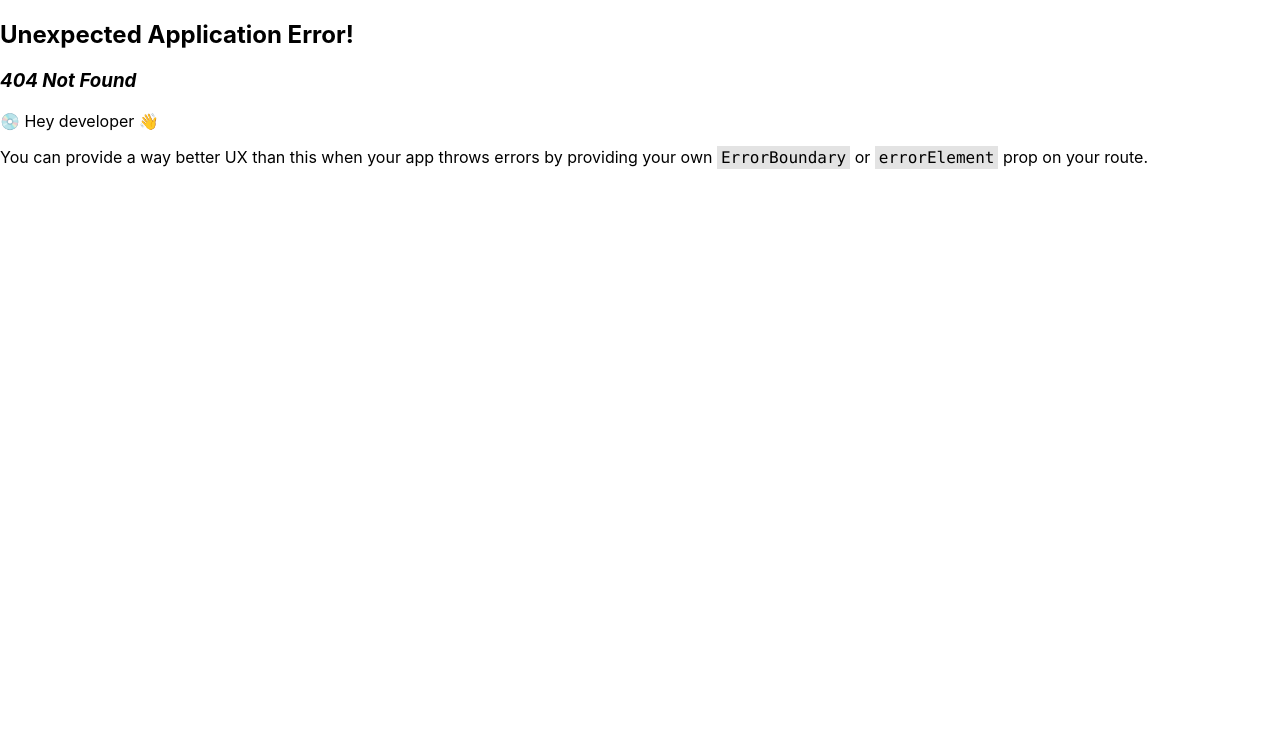
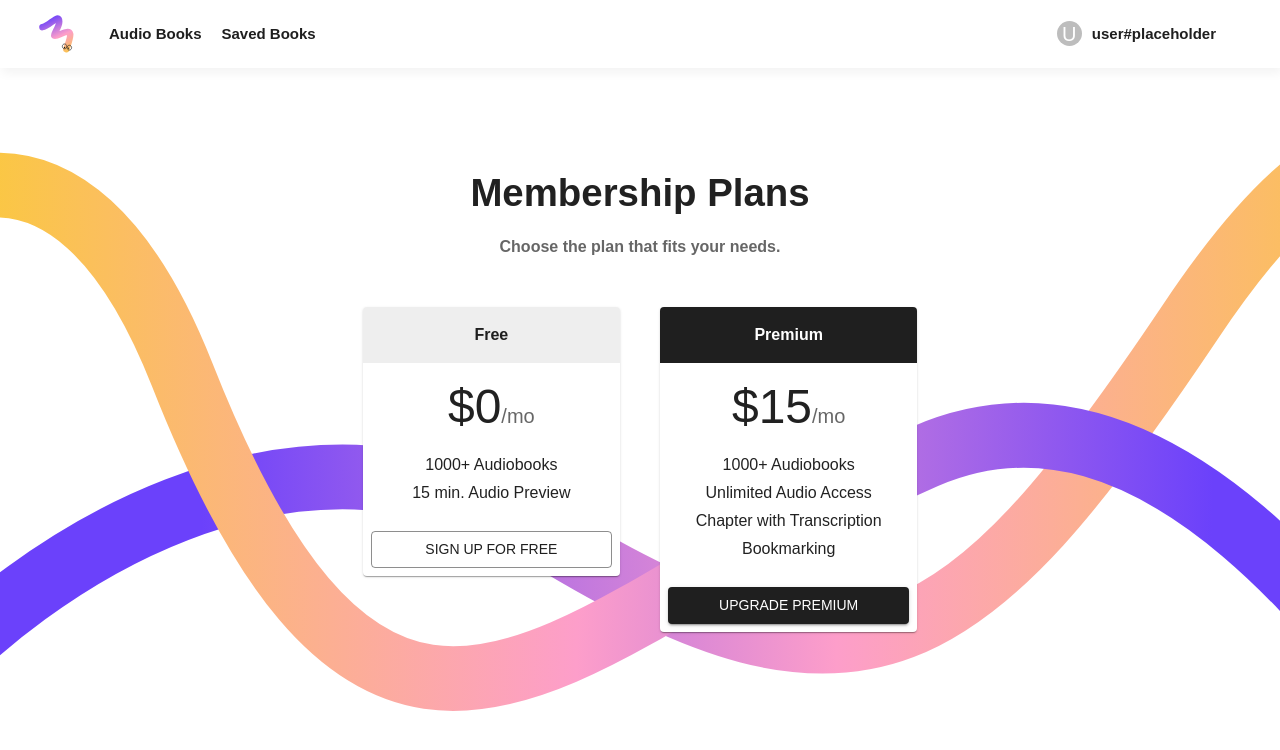
Before and after one commit to Marthenn/wbd-2-spa, a React (Vite) app in the folder spa-app/: page /UpgradePremium in a window 1280 px wide. Before the commit this address had no page. Shown: the top 750 px of the page. Built offline with nearby package versions, Linux system fonts and the light colour scheme.

Commit message:
feat: upgrade premium

```diff
--- a/spa-app/src/App.tsx
+++ b/spa-app/src/App.tsx
@@ -13,6 +13,7 @@ import MembershipRequests from "./pages/admin/MembershipRequests"
 import ProfileAdmin from "./pages/admin/ProfileAdmin"
 import Profile from "./pages/Profile"
 import EditTranscript from "./pages/admin/EditTranscript"
+import UpgradePremium from "./pages/UpgradePremium"
 
 const router = createBrowserRouter([
   {
@@ -22,6 +23,10 @@ const router = createBrowserRouter([
   {
     path: "/SignUpPremium",
     element: <SignUpPremium />
+  },
+  {
+    path: "/UpgradePremium",
+    element: <UpgradePremium />
   },
   {
     path: "/AudioBooks",
--- a/spa-app/src/pages/Profile.tsx
+++ b/spa-app/src/pages/Profile.tsx
@@ -1,6 +1,5 @@
 import React, { useState, useEffect, SyntheticEvent, ChangeEventHandler } from 'react';
 import {
-  Typography,
   ThemeProvider,
   StyledEngineProvider,
   CssBaseline,
--- /dev/null
+++ b/spa-app/src/pages/UpgradePremium.tsx
@@ -0,0 +1,163 @@
+import { Box, Button, Typography, Grid, ThemeProvider, GlobalStyles, CssBaseline, Container, Card, CardHeader, CardContent, CardActions } from '@mui/material'
+import { useNavigate } from 'react-router-dom'
+import theme from '../theme/theme';
+import Navbar from '../components/NavBar/Navbar';
+import bgWave from '../assets/bg-wave.svg';
+import PaymentDialog from '../components/MembershipRequestDialog/PaymentDialog';
+import { useState } from 'react';
+
+const tiers = [
+    {
+      title: 'Free',
+      price: '0',
+      description: [
+        '1000+ Audiobooks',
+        '15 min.  Audio Preview',
+      ],
+      buttonText: 'Sign up for free',
+      buttonVariant: 'outlined',
+    },
+    {
+      title: 'Premium',
+      price: '15',
+      description: [
+        '1000+ Audiobooks',
+        'Unlimited Audio Access',
+        'Chapter with Transcription',
+        'Bookmarking',
+      ],
+      buttonText: 'Upgrade Premium',
+      buttonVariant: 'contained',
+    },
+  ];
+
+const UpgradePremium = () => {
+    const [open, setOpen] = useState(false);
+
+    const handleOpen = () => {
+    setOpen(true);
+    };
+
+    const handleClose = () => {
+    setOpen(false);
+    };
+
+    const handleButtonClick = (tierTitle: string) => {
+      if (tierTitle === 'Premium') {
+        handleOpen();
+      } else {
+        navigate('/your-redirect-url');
+      }
+    };
+
+    const navigate = useNavigate();
+
+    return (
+      <ThemeProvider theme={theme}>
+        <GlobalStyles styles={{ ul: { margin: 0, padding: 0, listStyle: 'none' }}}/>
+        <CssBaseline />
+        <Navbar category='user' username='user#placeholder' userPhoto=''/>
+        <Box
+        sx={{
+          backgroundImage: `url(${bgWave})`,
+          backgroundSize: 'cover',
+          height: '100vh',
+          mt: '100px',
+        }}
+        >
+        <PaymentDialog
+            formData={{
+                username: "user#placeholder", // dari session
+                email: "email#placeholder",
+                paymentProof: null,
+            }}
+            open={open}
+            handleClose={handleClose}
+        />
+        <Container disableGutters maxWidth="sm" component="main" sx={{ pt: 8, pb: 6,}}>
+          <Typography
+            component="h1"
+            variant="h1"
+            align="center"
+            color="text.primary"
+            gutterBottom
+          >
+            Membership Plans
+          </Typography>
+          <Typography variant="h5" align="center" color="text.secondary" component="p">
+            Choose the plan that fits your needs.
+          </Typography>
+        </Container>
+        <Container maxWidth="md" component="main">
+          <Grid container spacing={5} sx={{ display: 'flex', justifyContent: 'center' }}>
+            {tiers.map((tier) => (
+              <Grid
+                item
+                key={tier.title}
+                xs={12}
+                sm={6}
+                md={4}
+              >
+                <Card>
+                  <CardHeader
+                    title={tier.title}
+                    titleTypographyProps={{
+                        align: 'center',
+                        color: tier.title === 'Premium' ? 'secondary' : 'primary',
+                    }}
+                    sx={{
+                        background: tier.title === 'Premium' ?
+                        theme.palette.primary.main :
+                        theme.palette.mode === 'light'
+                          ? theme.palette.grey[200]
+                          : theme.palette.grey[700],
+                    }}
+                  />
+                  <CardContent>
+                    <Box
+                      sx={{
+                        display: 'flex',
+                        justifyContent: 'center',
+                        alignItems: 'baseline',
+                        mb: 2,
+                      }}
+                    >
+                      <Typography component="h2" variant="h3" color="text.primary">
+                        ${tier.price}
+                      </Typography>
+                      <Typography variant="h6" color="text.secondary">
+                        /mo
+                      </Typography>
+                    </Box>
+                    <ul>
+                      {tier.description.map((line) => (
+                        <Typography
+                          component="li"
+                          variant="subtitle1"
+                          align="center"
+                          key={line}
+                        >
+                          {line}
+                        </Typography>
+                      ))}
+                    </ul>
+                  </CardContent>
+                  <CardActions>
+                    <Button
+                      fullWidth
+                      onClick={() => handleButtonClick(tier.title)}
+                      variant={tier.buttonVariant as 'outlined' | 'contained'}
+                    >
+                      {tier.buttonText}
+                    </Button>
+                  </CardActions>
+                </Card>
+              </Grid>
+            ))}
+          </Grid>
+        </Container>
+        </Box>
+    </ThemeProvider>
+  );
+}
+export default UpgradePremium
--- a/spa-app/src/pages/admin/ProfileAdmin.tsx
+++ b/spa-app/src/pages/admin/ProfileAdmin.tsx
@@ -1,6 +1,5 @@
-import { useState, useEffect, ChangeEvent, ReactElement, SyntheticEvent, ChangeEventHandler } from 'react';
+import { useState, useEffect, SyntheticEvent, ChangeEventHandler } from 'react';
 import {
-  Typography,
   ThemeProvider,
   StyledEngineProvider,
   CssBaseline,
```
